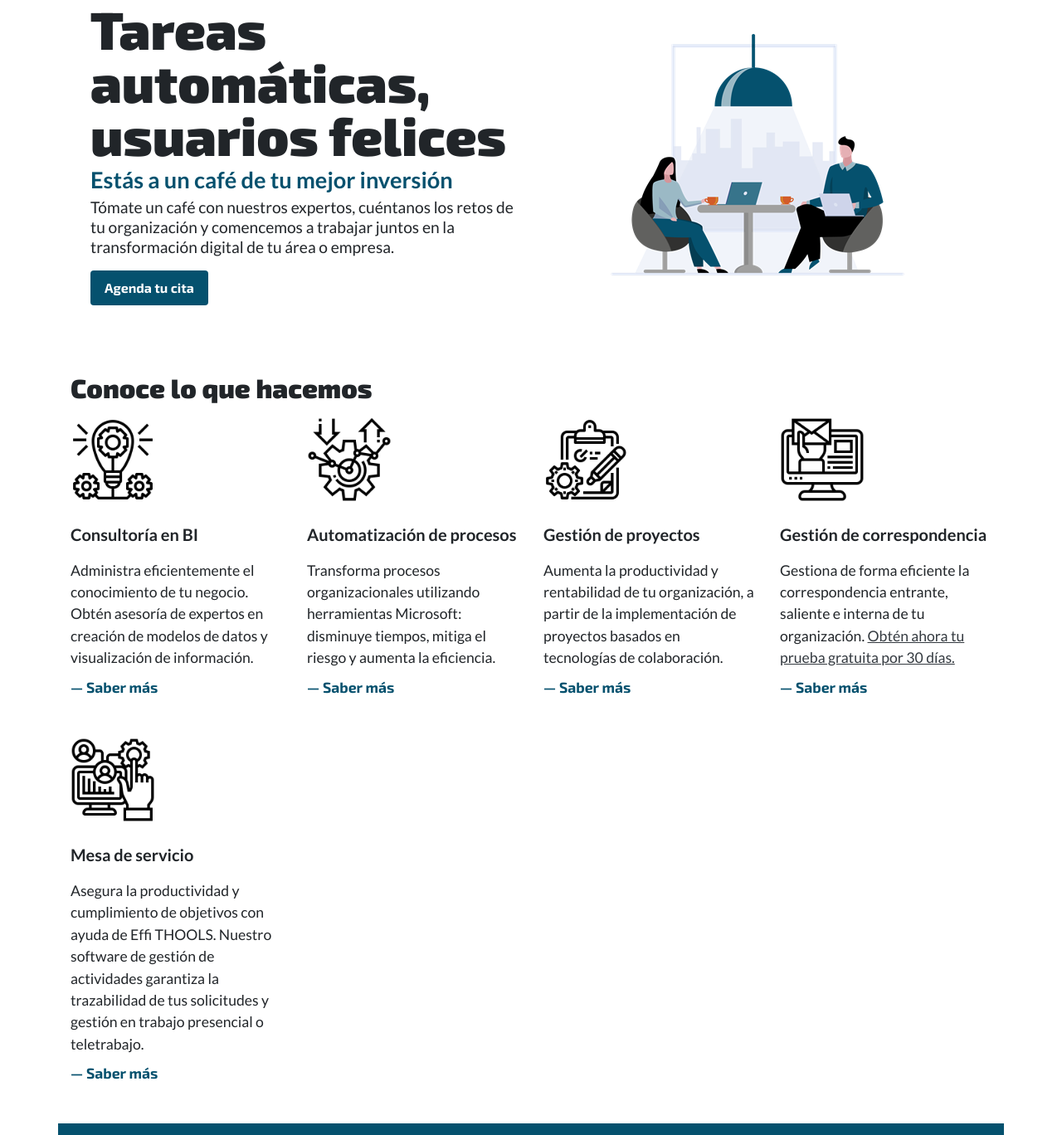
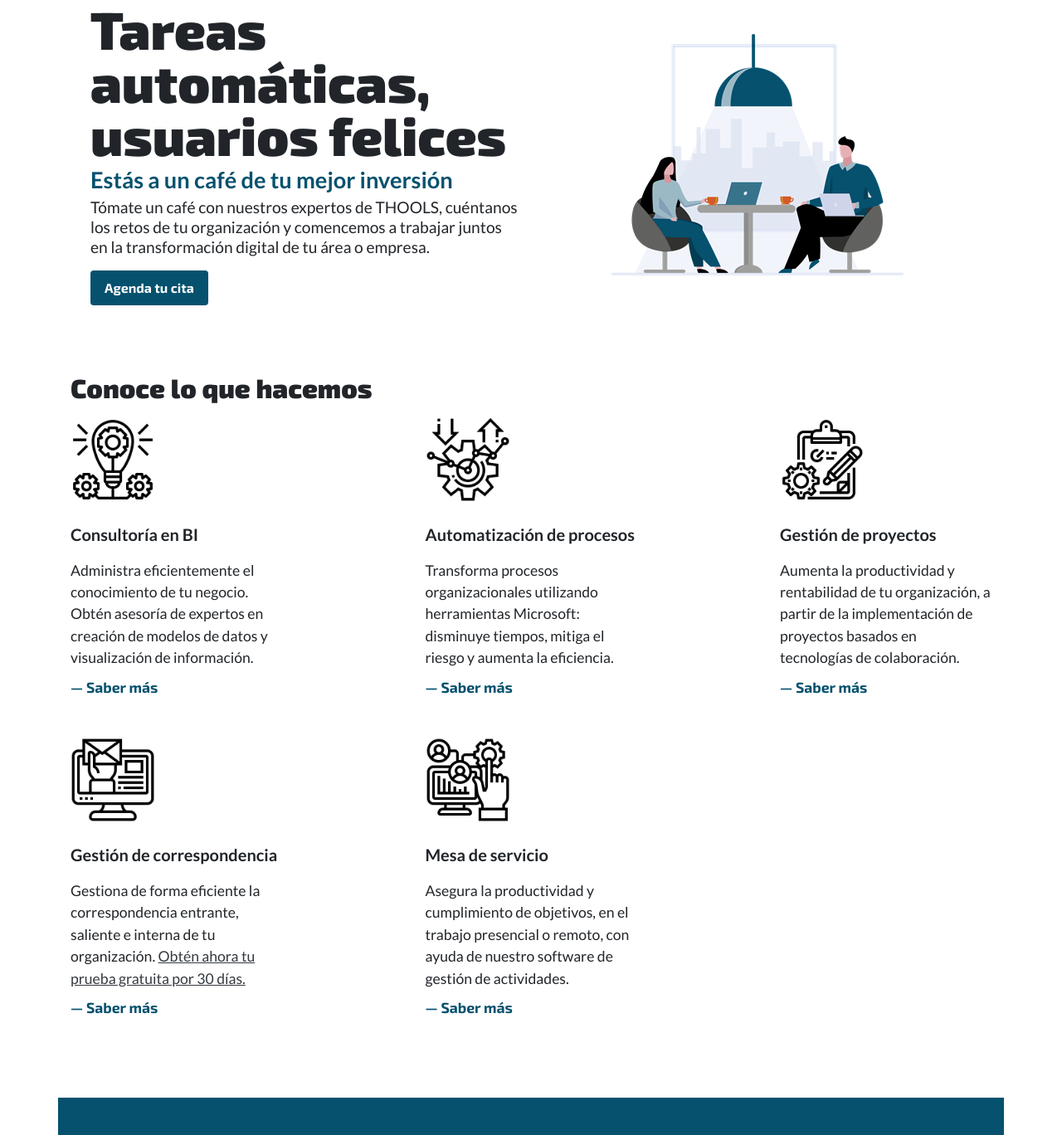
Before and after one commit to MaxJuanCa/ThoolsStaticWebsite, a website: page index.html in a window 1280 px wide. Shown: the part 107-1475 px from the top of the page at 83% size. Drawn offline with nearby package versions, Linux system fonts and the light colour scheme.

Commit message:
Avance Lunes 26 Mayo

```diff
--- a/index.html
+++ b/index.html
@@ -88,7 +88,7 @@
                         <p class="mb-1">Estás a un café de tu mejor inversión</p>
                     </div>
                     <div class="font-lato mt-2" style="font-size: 1.2rem;line-height: 1.5rem;">
-                        <p>Tómate un café con nuestros expertos, cuéntanos los retos de tu organización y comencemos a
+                        <p>Tómate un café con nuestros expertos de THOOLS, cuéntanos los retos de tu organización y comencemos a
                             trabajar juntos en la transformación digital de tu área o empresa.</p>
                     </div>
                     <div>
@@ -116,6 +116,7 @@
                         <p class="mb-1 mb-xl-2 font-lato" style="font-size: 1.1rem;">Administra eficientemente el conocimiento de tu negocio. Obtén asesoría de expertos en creación de modelos de datos y visualización de información.</p>
                         <a class="font-weight-bold text-thools hover-black" style="font-size: 1.1rem;" href="consultoria-en-bi.html">— Saber más</a>
                     </div>
+                    <div class="col-lg-6 col-xl"></div>
                     <div class="col-lg-6 col-xl-3 mb-5" data-aos="fade-up">
                         <img class="mb-2 d-block d-xl-none" width="20%"  src="img\auto.png" alt="Automatización de procesos">
                         <img class="mb-4 d-none d-xl-block" width="40%"  src="img\auto.png" alt="Automatización de procesos">
@@ -123,6 +124,7 @@
                         <p class="mb-1 mb-xl-2 font-lato" style="font-size: 1.1rem;">Transforma procesos organizacionales utilizando herramientas Microsoft: disminuye tiempos, mitiga el riesgo y aumenta la eficiencia.</p>
                         <a class="font-weight-bold text-thools hover-black" style="font-size: 1.1rem;" href="automatizacion-de-procesos.html">— Saber más</a>
                     </div>
+                    <div class="col-lg-6 col-xl"></div>
                     <div class="col-lg-6 col-xl-3 mb-5" data-aos="fade-up">
                         <img class="mb-2 d-block d-xl-none" width="20%"  src="img\gestion.png" alt="Gestión de proyectos">
                         <img class="mb-4 d-none d-xl-block" width="40%"  src="img\gestion.png" alt="Gestión de proyectos">
@@ -130,6 +132,8 @@
                         <p class="mb-1 mb-xl-2 font-lato" style="font-size: 1.1rem;">Aumenta la productividad y rentabilidad de tu organización, a partir de la implementación de proyectos basados en tecnologías de colaboración.</p>
                         <a class="font-weight-bold text-thools hover-black" style="font-size: 1.1rem;" href="gestion-de-proyectos.html">— Saber más</a>
                     </div>
+                </div>
+                <div id="loQueHacemosBody" class="row">
                     <div class="col-lg-6 col-xl-3 mb-5" data-aos="fade-up">
                         <img class="mb-2 d-block d-xl-none" width="20%"  src="img\doc.png" alt="Gestión de correspondencia">
                         <img class="mb-4 d-none d-xl-block" width="40%"  src="img\doc.png" alt="Gestión de correspondencia">
@@ -137,13 +141,16 @@
                         <p class="mb-1 mb-xl-2 font-lato" style="font-size: 1.1rem;">Gestiona de forma eficiente la correspondencia entrante, saliente e interna de tu organización. <a class="text-dark underline" href="#queremos">Obtén ahora tu prueba gratuita por 30 días.</a></p>
                         <a class="font-weight-bold text-thools hover-black" style="font-size: 1.1rem;" href="gestion-de-correspondencia.html">— Saber más</a>
                     </div>
-                    <div class="col-lg-6 col-xl-3" data-aos="fade-up">
+                    <div class="col-lg-6 col-xl"></div>
+                    <div class="col-lg-6 col-xl-3 mb-5" data-aos="fade-up">
                         <img class="mb-2 d-block d-xl-none" width="20%"  src="img\mesa.png" alt="Mesa de servicio">
                         <img class="mb-4 d-none d-xl-block" width="40%"  src="img\mesa.png" alt="Mesa de servicio">
                         <p class="font-lato font-weight-bold" style="font-size: 1.25rem;">Mesa de servicio</p>
-                        <p class="mb-1 mb-xl-2 font-lato" style="font-size: 1.1rem;">Asegura la productividad y cumplimiento de objetivos con ayuda de Effi THOOLS. Nuestro software de gestión de actividades garantiza la trazabilidad de tus solicitudes y gestión en trabajo presencial o teletrabajo.</a></p>
+                        <p class="mb-1 mb-xl-2 font-lato" style="font-size: 1.1rem;">Asegura la productividad y cumplimiento de objetivos, en el trabajo presencial o remoto, con ayuda de nuestro software de gestión de actividades.</a></p>
                         <a class="font-weight-bold text-thools hover-black" style="font-size: 1.1rem;" href="mesa-de-servicio.html">— Saber más</a>
                     </div>
+                    <div class="col-lg-6 col-xl"></div>
+                    <div class="col-lg-6 col-xl-3"></div>
                 </div>
             </section>
 
```
Also changed, not shown: automatizacion-de-procesos.html (+1 -1 lines), consultoria-en-bi.html (+1 -1 lines), gestion-de-correspondencia.html (+2 -2 lines), gestion-de-proyectos.html (+1 -1 lines), img/automatizacion-de-procesos.png, img/consultoria-en-bi.png, img/gestion-de-correspondencia.png, img/gestion-de-proyectos.png, img/mesa-de-servicio.png.
